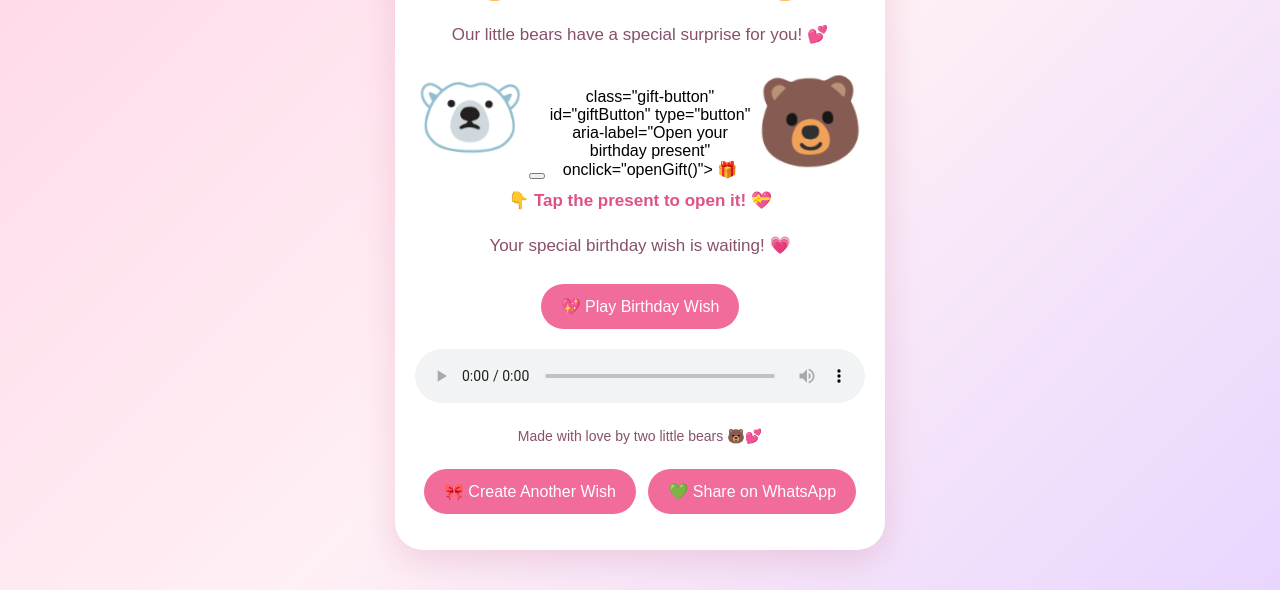
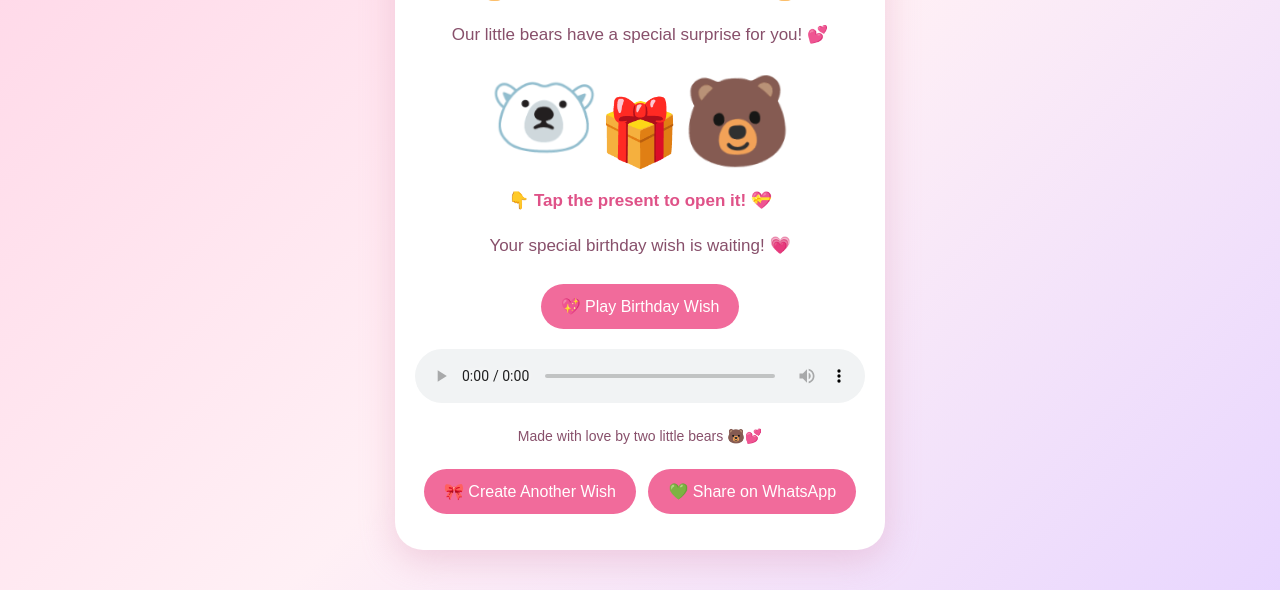
Before and after one commit to rashijii/birthday-song-maker, a Flask app: template templates/result.html in a window 1280 px wide. Shown: the part 165-755 px from the top of the page. Run offline with Flask 3, Linux system fonts and the light colour scheme; the template is opened without the code that fills it, so the values that code supplies are empty.

Commit message:
Fix birthday gift button

```diff
--- a/templates/result.html
+++ b/templates/result.html
@@ -195,14 +195,9 @@
         <div class="bear-stage" aria-label="Cute bear couple holding a present">
             <span class="bear" role="img" aria-label="White bear">🐻‍❄️</span>
 
-            <button></button>
-                class="gift-button"
-                id="giftButton"
-                type="button"
-                aria-label="Open your birthday present"
-                onclick="openGift()">
-                🎁
-            </button>
+           <button class="gift-button" id="giftButton"
+            type="button" aria-label="Open your birthday present" onclick="openGift()">🎁
+           </button>
 
             <span class="bear" role="img" aria-label="Brown bear">🐻</span>
         </div>
```
